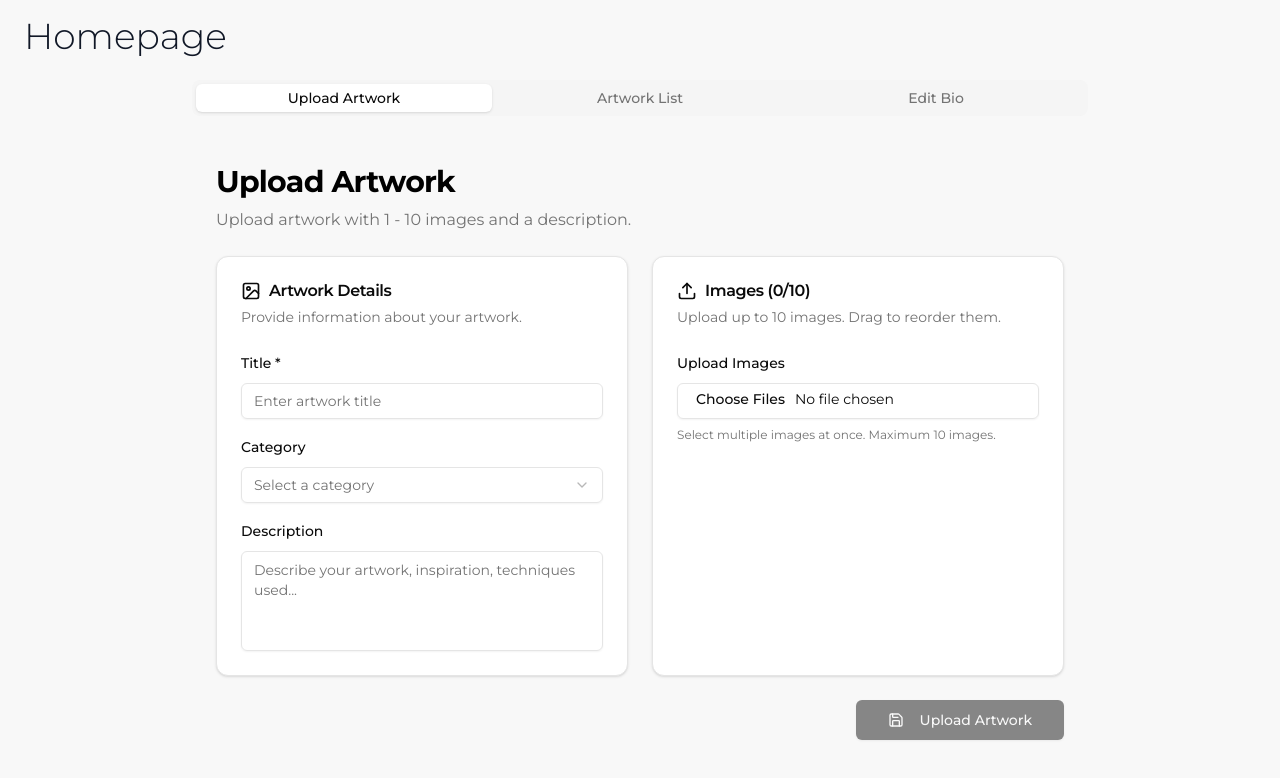
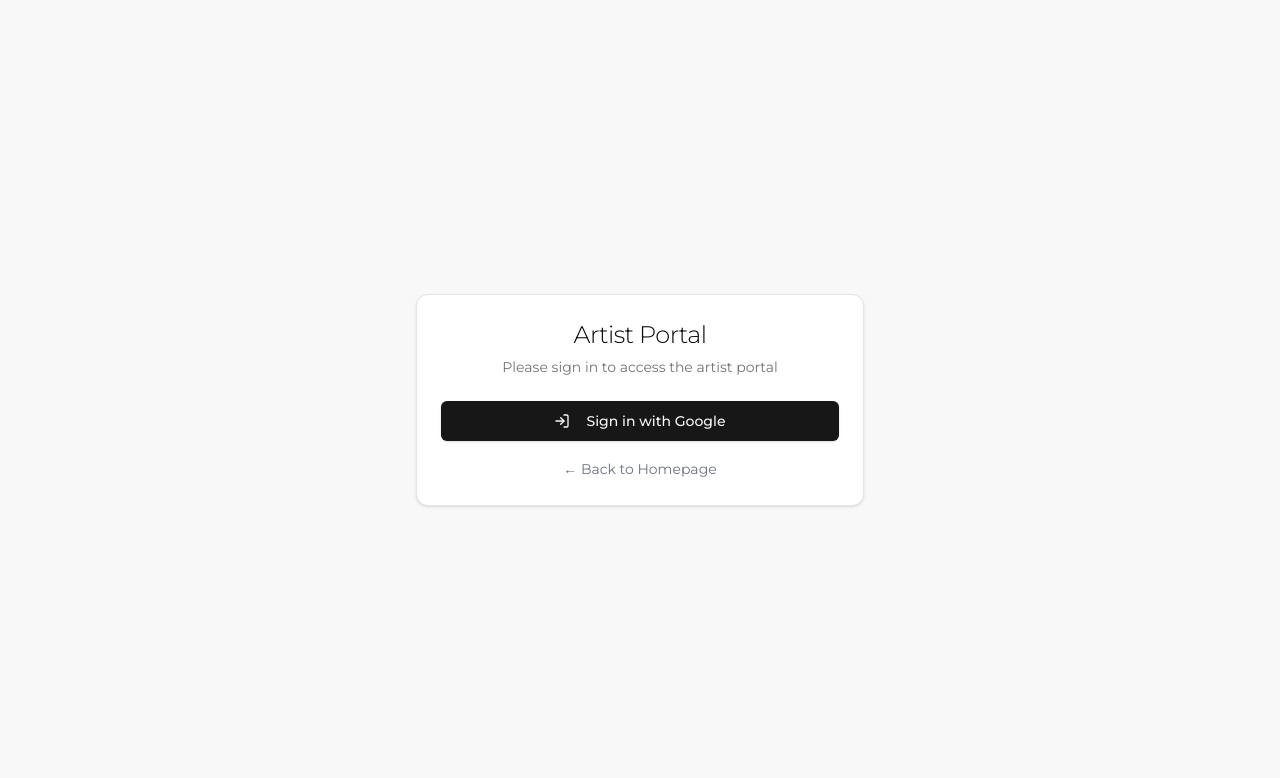
Before and after one commit to thea-mccallie/harper-lou-art, a Next.js app: page /portal in a window 1280 px wide. Shown: the top 778 px of the page. Built offline with nearby package versions, Linux system fonts and the light colour scheme; no server answers.

Commit message:
Google auth

```diff
--- a/package.json
+++ b/package.json
@@ -26,6 +26,7 @@
     "formidable": "^3.5.2",
     "lucide-react": "^0.525.0",
     "next": "15.1.6",
+    "next-auth": "^4.24.11",
     "react": "^19.0.0",
     "react-dom": "^19.0.0",
     "react-icons": "^5.5.0",
--- /dev/null
+++ b/src/app/api/auth/[...nextauth]/route.ts
@@ -0,0 +1,31 @@
+import NextAuth from "next-auth"
+import GoogleProvider from "next-auth/providers/google"
+
+const handler = NextAuth({
+  providers: [
+    GoogleProvider({
+      clientId: process.env.GOOGLE_CLIENT_ID!,
+      clientSecret: process.env.GOOGLE_CLIENT_SECRET!,
+    })
+  ],
+  callbacks: {
+    async signIn({ user, account, profile }) {
+      // Only allow specific authorized emails
+      const authorizedEmails = process.env.AUTHORIZED_EMAILS?.split(',').map(email => email.trim()) || []
+
+      if (user.email && authorizedEmails.includes(user.email)) {
+        return true
+      }
+
+      return false // Deny access for unauthorized emails
+    },
+    async session({ session, token }) {
+      return session
+    },
+    async jwt({ token, user }) {
+      return token
+    },
+  },
+})
+
+export { handler as GET, handler as POST }
--- a/src/app/layout.tsx
+++ b/src/app/layout.tsx
@@ -1,6 +1,7 @@
 // src/app/layout.tsx
 
 import "@/styles/globals.css"
+import { Providers } from "./providers"
 
 import type { Metadata } from "next"
 
@@ -17,7 +18,9 @@ export default function RootLayout({
   return (
     <html lang="en">
       <body className="bg-white text-black">
-        {children}
+        <Providers>
+          {children}
+        </Providers>
       </body>
     </html>
   )
--- a/src/app/portal/page.tsx
+++ b/src/app/portal/page.tsx
@@ -1,20 +1,86 @@
 "use client"
 import React from 'react';
 import Link from 'next/link';
+import { useSession, signIn, signOut } from 'next-auth/react';
 import UploadForm from "../components/UploadForm";
 import ArtworkList from "../components/ArtworkList";
 import BioEditor from "../components/BioEditor";
 import { Tabs, TabsContent, TabsList, TabsTrigger } from "@/components/ui/tabs";
+import { Button } from "@/components/ui/button";
+import { Card, CardContent, CardDescription, CardHeader, CardTitle } from "@/components/ui/card";
+import { LogIn, LogOut, Loader2 } from "lucide-react";
 
 const ArtistPortalPage = () => {
+  const { data: session, status } = useSession()
+
+  // Loading state
+  if (status === "loading") {
+    return (
+      <div className="min-h-screen flex items-center justify-center bg-[var(--off-white)]">
+        <div className="flex items-center space-x-2">
+          <Loader2 className="h-6 w-6 animate-spin" />
+          <p className="text-gray-600">Loading...</p>
+        </div>
+      </div>
+    )
+  }
+
+  // Not authenticated - show login page
+  if (!session) {
+    return (
+      <div className="min-h-screen flex items-center justify-center bg-[var(--off-white)]">
+        <div className="w-full max-w-md">
+          <Card>
+            <CardHeader className="text-center">
+              <CardTitle className="text-2xl font-light">Artist Portal</CardTitle>
+              <CardDescription>
+                Please sign in to access the artist portal
+              </CardDescription>
+            </CardHeader>
+            <CardContent className="space-y-4">
+              <Button
+                onClick={() => signIn('google')}
+                className="w-full"
+                size="lg"
+              >
+                <LogIn className="w-4 h-4 mr-2" />
+                Sign in with Google
+              </Button>
+              <div className="text-center">
+                <Link href="/" className="text-sm text-gray-500 hover:text-gray-700 transition-colors">
+                  ← Back to Homepage
+                </Link>
+              </div>
+            </CardContent>
+          </Card>
+        </div>
+      </div>
+    )
+  }
+
+  // Authenticated - show portal content
   return (
     <div className="min-h-screen flex flex-col bg-[var(--off-white)]">
       <main className="main-container px-6 py-4">
-        <Link href="/" className="inline-block mb-6">
-          <h1 className="text-4xl font-light text-gray-900 cursor-pointer hover:text-gray-700 transition-colors duration-300">
-            Homepage
-          </h1>
-        </Link>
+        <div className="flex justify-between items-center mb-6">
+          <Link href="/" className="inline-block">
+            <h1 className="text-4xl font-light text-gray-900 cursor-pointer hover:text-gray-700 transition-colors duration-300">
+              Homepage
+            </h1>
+          </Link>
+
+          <div className="flex items-center space-x-4">
+            <span className="text-sm text-gray-600">Welcome, {session.user?.name}!</span>
+            <Button
+              variant="outline"
+              size="sm"
+              onClick={() => signOut()}
+            >
+              <LogOut className="w-4 h-4 mr-2" />
+              Sign out
+            </Button>
+          </div>
+        </div>
 
         <Tabs defaultValue="upload" className="w-full max-w-4xl mx-auto">
           <TabsList className="grid w-full grid-cols-3">
--- /dev/null
+++ b/src/app/providers.tsx
@@ -0,0 +1,7 @@
+"use client"
+
+import { SessionProvider } from "next-auth/react"
+
+export function Providers({ children }: { children: React.ReactNode }) {
+  return <SessionProvider>{children}</SessionProvider>
+}
```
Also changed, not shown: 2 other files (tests, documents, lock files or other folders).
